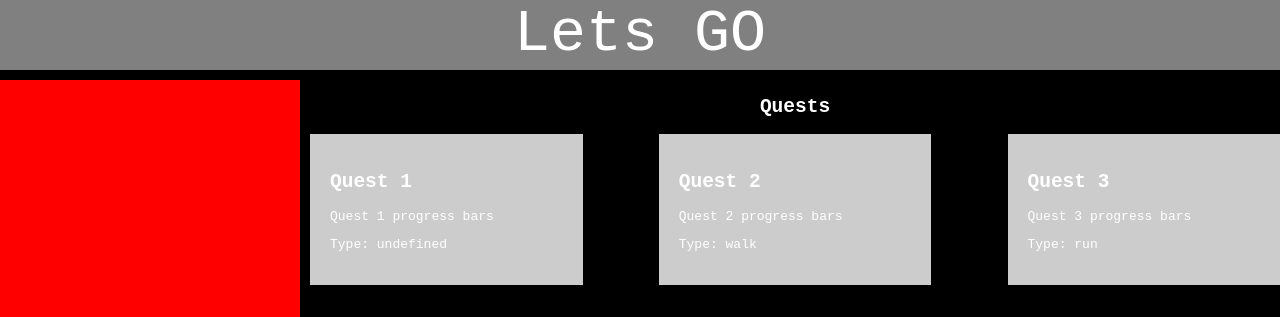
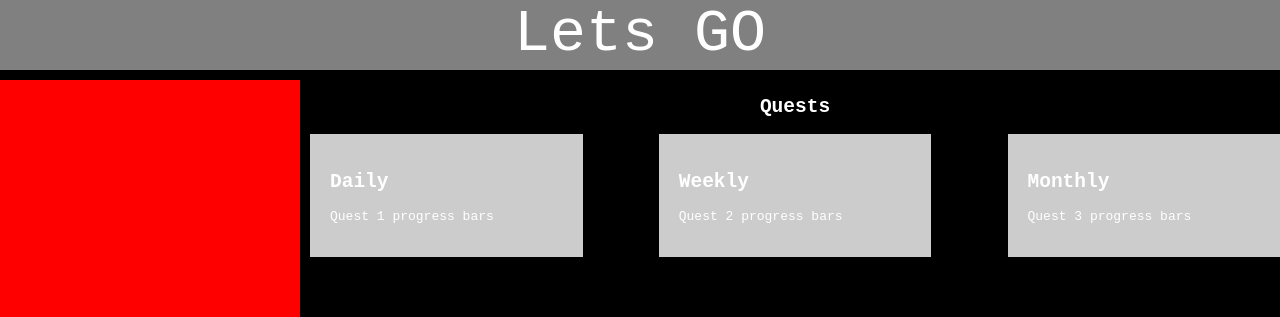
Before and after one commit to P0XiL/P2_Fitness_tracker, a plain HTML site: page LetsGO.html in a window 1280 px wide. Shown: the top 317 px of the page. Drawn offline with Linux system fonts and the light colour scheme.

Commit message:
Check progress of quest

```diff
--- a/LetsGO.html
+++ b/LetsGO.html
@@ -23,19 +23,19 @@
         <h2 class="heading">Quests</h2>
         <div class="questpage">
             <div id="quest1" class="quest">
-                <h2>Quest 1</h2>
+                <h2>Daily</h2>
                 <p>Quest 1 progress bars</p>
                 <p id="quest1_type"></p>
             </div>
 
             <div id="quest2" class="quest">
-                <h2>Quest 2</h2>
+                <h2>Weekly</h2>
                 <p>Quest 2 progress bars</p>
                 <p id="quest2_type"></p>
             </div>
 
             <div id="quest3" class="quest">
-                <h2>Quest 3</h2>
+                <h2>Monthly</h2>
                 <p>Quest 3 progress bars</p>
                 <p id="quest3_type"></p>
             </div>
--- a/Quest_Creation.js
+++ b/Quest_Creation.js
@@ -94,7 +94,7 @@ function choose_quest(quests){
 
 function modify_quest(quest, rank, difficulty, mastery){
     //formular for scaling
-    quest["base_target"] = quest["base_target"] * ((rank + difficulty) * 0.1) * quest["modifer"] * (mastery * 0.5);
+    quest["base_target"] = quest["base_target"] * ((rank + difficulty) * 0.1) * (mastery * 0.5);
     quest["quest_text"] = quest["quest_text"].replace("x", quest["base_target"])
     return quest;
 }
@@ -133,7 +133,7 @@ quest_log = {
        },
 
        monthly:{
-         "1/3/2024":{
+         "1/2/2024":{
              "type": "crunches",
              "target": 300,
              "amount": 301,
@@ -213,16 +213,28 @@ function check_current(timespan, userID){
 
 
 
-function add_quest(timespan){
+function add_quest(quest){
+
     //Connect to database
 }
 
 console.log(check_current("monthly", "assholeblaster69"));
 
+choose_quest_type(userinfo["preset"])
+
+function display_quest(quest_type){
+    let timespans = ["daily", "weekly", "monthly"];
+    let quest_timespan = quest_type[5];
+    if (check_current(timespans[quest_timespan - 1], "assholeblaster69") == "inProgress"){
+        document.getElementById(quest_type).innerText = "Type: " + "Pog insert add_quest";
+    } else if (check_current(timespans[quest_timespan - 1], "assholeblaster69") == "Done" ){
+        document.getElementById(quest_type).innerText = "Done";
+    } else {
+
+    }
+}
 
 
-
-
-document.getElementById("quest1_type").innerText = "Type: " + choose_quest_type(userinfo["preset"])
-document.getElementById("quest2_type").innerText = "Type: " + choose_quest_type(userinfo["preset"])
-document.getElementById("quest3_type").innerText = "Type: " + choose_quest_type(userinfo["preset"])
+display_quest("quest1_type");
+display_quest("quest2_type");
+display_quest("quest3_type");
```
